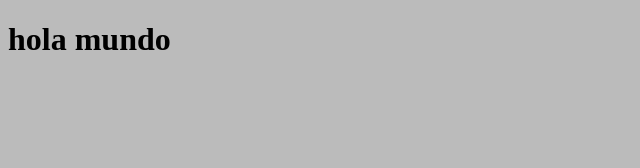
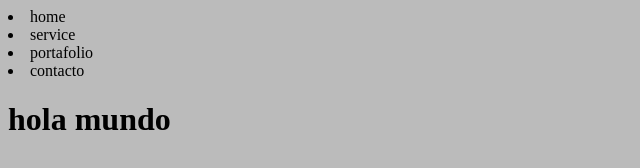
Before and after one commit to damesa/practica, a plain HTML site: page index.html in a window 1280 px wide. Shown: the whole page, without its empty margins (0-640 px from the left). Drawn offline with Linux system fonts and the light colour scheme.

Commit message:
index.html  definiendo menu de navegacion
home | service | portafolio | contacto

```diff
--- a/index.html
+++ b/index.html
@@ -7,6 +7,14 @@
 	<link rel="stylesheet" href="css/style.css">
 </head>
 <body>
+<header>
+	<nav>
+		<li>home</li>
+		<li>service</li>
+		<li>portafolio</li>
+		<li>contacto</li>
+	</nav>
+</header>
 	<h1>hola mundo</h1>
 </body>
 </html>
```
